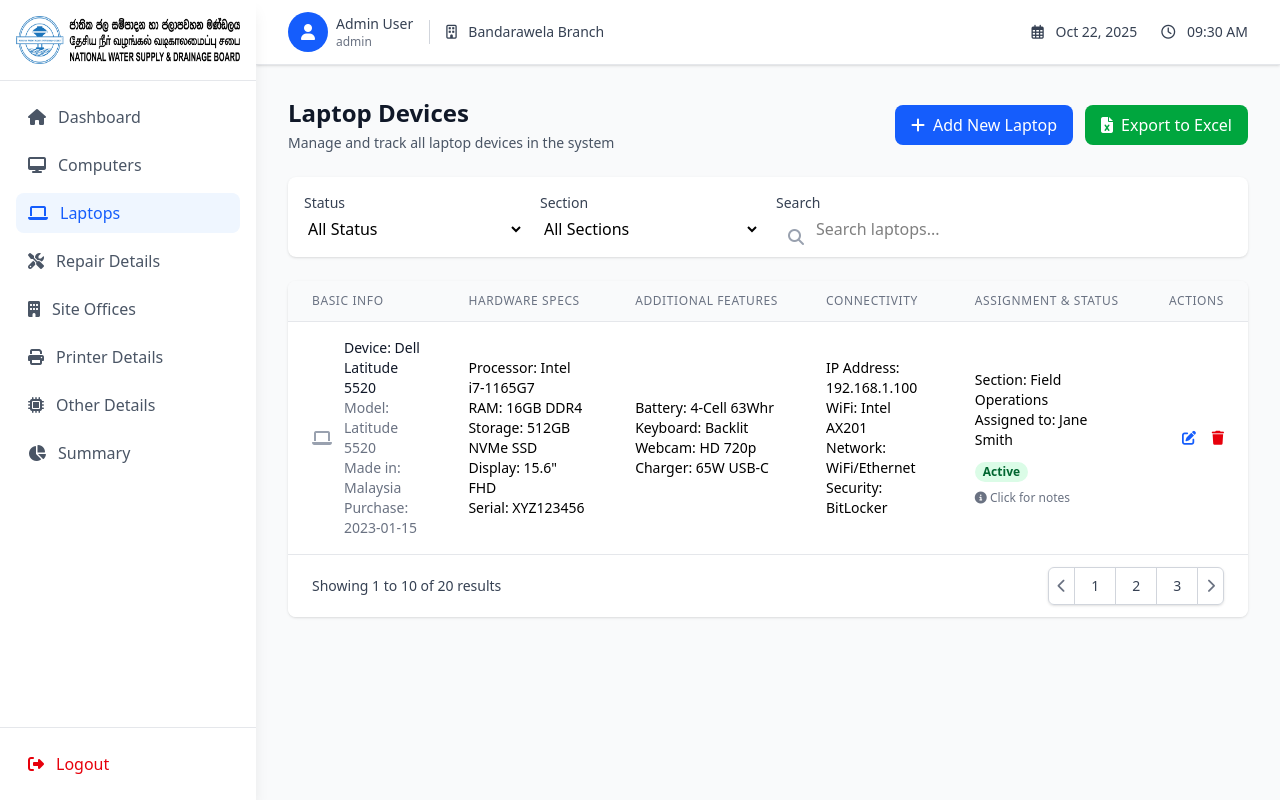
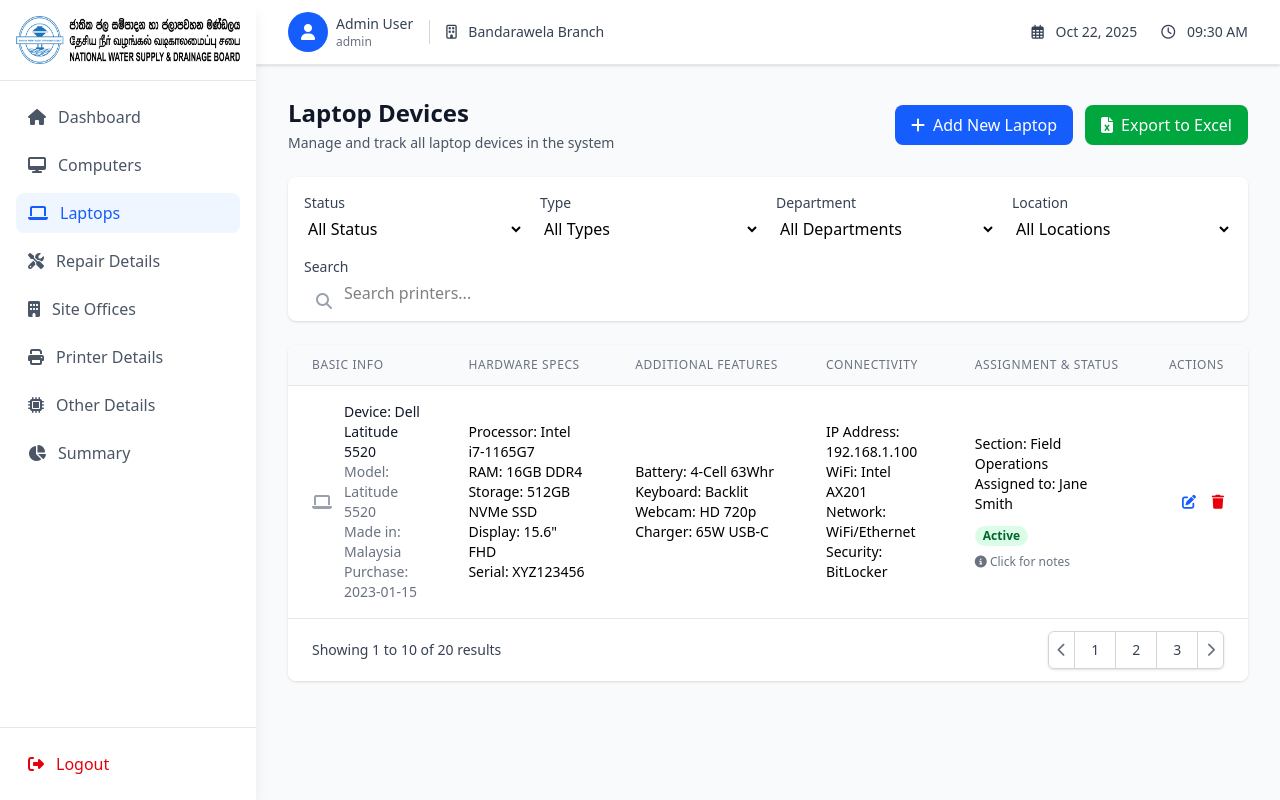
Before and after one commit to dimuthadithya/NWSDB2, a PHP site: page /pages/laptops.php in a window 1280 px wide. Run offline with PHP 8.4, Linux system fonts and the light colour scheme; the visitor is signed in with stand-in values (Sample User, id 1); data comes from the database, SQL or seed files in the repository.

Commit message:
Refactor: Update filter options and search functionality on computers and laptops pages for improved usability

```diff
--- a/pages/laptops.php
+++ b/pages/laptops.php
@@ -50,19 +50,42 @@
               <option value="active">Active</option>
               <option value="under_repair">Under Repair</option>
               <option value="retired">Retired</option>
-              <option value="lost">Lost</option>
+              <option value="maintenance">Under Maintenance</option>
             </select>
           </div>
           <div>
-            <label class="block text-sm font-medium text-gray-700 mb-1">Section</label>
+            <label class="block text-sm font-medium text-gray-700 mb-1">Type</label>
             <select class="w-full rounded-lg border-gray-300 focus:border-blue-500 focus:ring-blue-500">
-              <option value="">All Sections</option>
+              <option value="">All Types</option>
+              <option value="laser">Laser Printer</option>
+              <option value="inkjet">Inkjet Printer</option>
+              <option value="dotmatrix">Dot Matrix Printer</option>
+              <option value="multifunction">Multifunction Printer</option>
+            </select>
+          </div>
+          <div>
+            <label class="block text-sm font-medium text-gray-700 mb-1">Department</label>
+            <select class="w-full rounded-lg border-gray-300 focus:border-blue-500 focus:ring-blue-500">
+              <option value="">All Departments</option>
+              <option value="it">IT Department</option>
+              <option value="hr">HR Department</option>
+              <option value="finance">Finance Department</option>
+              <option value="operations">Operations</option>
+            </select>
+          </div>
+          <div>
+            <label class="block text-sm font-medium text-gray-700 mb-1">Location</label>
+            <select class="w-full rounded-lg border-gray-300 focus:border-blue-500 focus:ring-blue-500">
+              <option value="">All Locations</option>
+              <option value="head_office">Head Office</option>
+              <option value="branch_office">Branch Office</option>
+              <option value="site_office">Site Office</option>
             </select>
           </div>
           <div>
             <label class="block text-sm font-medium text-gray-700 mb-1">Search</label>
             <div class="relative">
-              <input type="text" placeholder="Search laptops..." class="w-full rounded-lg border-gray-300 focus:border-blue-500 focus:ring-blue-500 pl-10">
+              <input type="text" placeholder="Search printers..." class="w-full rounded-lg border-gray-300 focus:border-blue-500 focus:ring-blue-500 pl-10">
               <i class="fas fa-search absolute left-3 top-3 text-gray-400"></i>
             </div>
           </div>
```
Also changed, not shown: pages/computers.php (+27 -4 lines).
